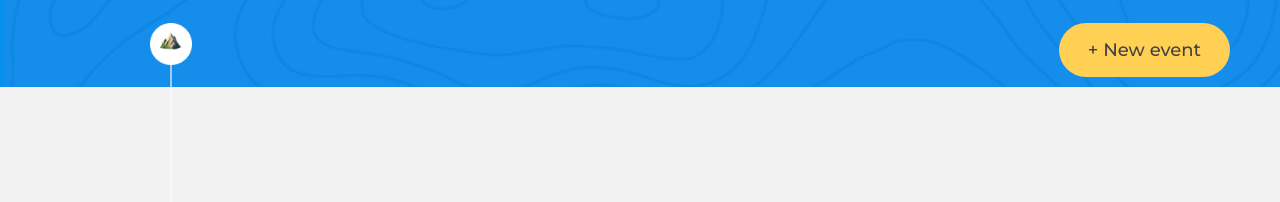
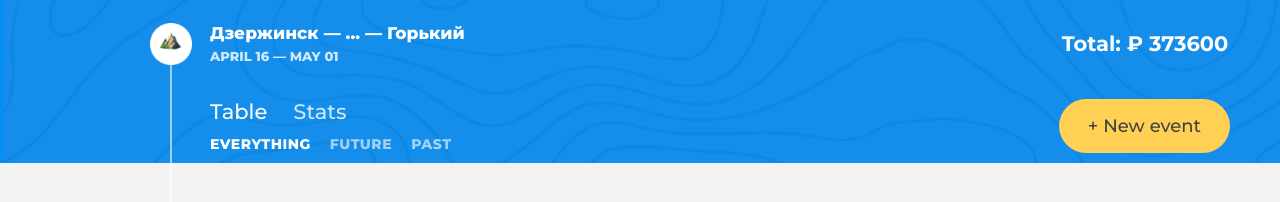
Before and after one commit to HungryOwl/83457-big-trip-11, a website built with webpack: page public/index.html in a window 1280 px wide. Built offline with nearby package versions, Linux system fonts and the light colour scheme.

Commit message:
Отрендерили TripMain

```diff
--- a/public/index.html
+++ b/public/index.html
@@ -14,13 +14,6 @@
     <header class="page-header">
       <div class="page-body__container  page-header__container">
         <img class="page-header__logo" src="img/logo.png" width="42" height="42" alt="Trip logo">
-
-        <div class="trip-main">
-          <!-- Маршрут и стоимость -->
-          <div class="trip-main__trip-controls  trip-controls"></div>
-
-          <button class="trip-main__event-add-btn  btn  btn--big  btn--yellow" type="button">New event</button>
-        </div>
       </div>
     </header>
     <main class="page-body__page-main  page-main">
--- a/src/components/menu.js
+++ b/src/components/menu.js
@@ -22,8 +22,7 @@ const getTabsTemplate = (tabs) => {
 
 const getMenuTemplate = (tabs) => {
   return (
-    ` <!-- Меню -->
-    <h2 class="visually-hidden">Switch trip view</h2>
+    `<h2 class="visually-hidden">Switch trip view</h2>
     ${getTabsTemplate(tabs)}`
   );
 };
--- a/src/components/trip-info-cost.js
+++ b/src/components/trip-info-cost.js
@@ -1,8 +1,7 @@
 import {createElement} from '../utils';
 
 const getTripInfoCost = (price) => (
-  `<!-- Стоимость поездки -->
-  <p class="trip-info__cost">
+  `<p class="trip-info__cost">
     Total:&nbsp;&#8381;&nbsp;<span class="trip-info__cost-value">${price}</span>
   </p>`
 );
--- a/src/components/trip-info.js
+++ b/src/components/trip-info.js
@@ -29,8 +29,7 @@ const getSequenceOfCities = (cities) => {
 
 const getTripInfoTemplate = ({cities, dates}) => {
   return (
-    `<!-- Информация о маршруте -->
-    <section class="trip-main__trip-info  trip-info">
+    `<section class="trip-main__trip-info  trip-info">
       <div class="trip-info__main">
         ${getSequenceOfCities(cities)}
         ${getDatesFromTo(dates)}
--- a/src/components/trip-main.js
+++ b/src/components/trip-main.js
@@ -1,17 +1,7 @@
 import {createElement} from '../utils.js';
 
-const getNewEventBtnTemplate = () => {
-  return (
-    `<button class="trip-main__event-add-btn  btn  btn--big  btn--yellow" type="button">New event</button>`
-  );
-};
-
-const getTripMainTemplate = () => {
-  return (
-    `<div class="trip-main">${getNewEventBtnTemplate}</div>`
-  );
-};
-
+const getNewEventBtnTemplate = () => `<button class="trip-main__event-add-btn  btn  btn--big  btn--yellow" type="button">New event</button>`;
+const getTripMainTemplate = () => `<div class="trip-main">${getNewEventBtnTemplate()}</div>`;
 
 export default class TripMain {
   constructor() {
--- a/src/components/trip-point.js
+++ b/src/components/trip-point.js
@@ -25,7 +25,7 @@ const getCheckedOffersTemplate = (offers) => {
   );
 };
 
-const getTripPointTemplate = (point) => {
+export const getTripPointTemplate = (point) => {
   const {type, price, destination, offers, preposition, date} = point;
   const eventTime = date.eventTime;
   const eventDuration = date.eventDuration;
@@ -59,7 +59,7 @@ const getTripPointTemplate = (point) => {
    `;
 };
 
-export default class TripPoint {
+export class TripPoint {
   constructor(point) {
     this._point = point;
 
--- a/src/main.js
+++ b/src/main.js
@@ -1,13 +1,15 @@
-import * as utils from './utils';
+import {getContainerClasses, renderTemplate, RenderPosition} from './utils';
 import {flipCoin} from './utils';
-import {getMenuTemplate} from './components/menu';
-import {getFiltersTemplate} from './components/filters';
-import {getTripInfoTemplate} from './components/trip-info';
-import {getTripInfoCost} from './components/trip-info-cost';
-import {getSortTemplate} from './components/sort-trip';
-import {getTripEditTemplate} from './components/edit-trip';
-import {getTripDaysTemplate} from './components/trip-days';
-import {getFullStatistics} from './components/statistics';
+import TripMain from './components/trip-main';
+import Navigation from './components/menu';
+import Filters from './components/filters';
+import TripControls from './components/trip-controls';
+import TripInfo from './components/trip-info';
+import TripInfoCost from './components/trip-info-cost';
+import Sort from './components/sort-trip';
+import EditTrip from './components/edit-trip';
+import TripDays from './components/trip-days';
+import Statistics from './components/statistics';
 import {points} from './mock/trip-point';
 import {dayGroups as dayGroupsArr} from './mock/trip-days';
 import {filters as filtersArr} from './mock/filters';
@@ -15,8 +17,9 @@ import {sortItems as sortItemsArr} from './mock/sort-trip';
 import {statNames} from './mock/statistics';
 import {fullCost} from './mock/trip-info-cost';
 import {tripInfo} from './mock/trip-info';
-import {tabs} from './mock/menu';
+import {tabs as tabsArr} from './mock/menu';
 
+let pointsArr = points.slice(1);
 let editPoint = points.slice(0, 1)[0];
 
 const pointRandomReset = (point) => {
@@ -34,35 +37,35 @@ const pointRandomReset = (point) => {
 
 editPoint = pointRandomReset(editPoint);
 
-const filters = filtersArr.slice();
 const sortItems = sortItemsArr.slice();
 const dayGroups = dayGroupsArr.slice();
 
-const mainClassNames = [`trip-main`, `trip-controls`];
-const secondaryClassNames = [`trip-info`, `trip-events`];
+const mainClassNames = [`page-header__container`];
 const elem = {};
 
-const renderTemplates = (...templates) => {
-  templates.forEach((template) => {
-    const {container} = template;
-    const {data} = template;
+getContainerClasses(mainClassNames, elem);
 
-    renderTemplate(container, template.render(data), template.place);
-  });
+const TripMainComponent = new TripMain();
+renderTemplate(elem[`page-header__container`], TripMainComponent.getElement(), RenderPosition.BEFOREEND);
+
+const renderTripMain = (mainComponent, info, cost, tabs, filters) => {
+  const tripInfoComponent = new TripInfo(info);
+  const tripInfoCostComponent = new TripInfoCost(cost);
+  const tripControlsComponent = new TripControls();
+  const navigationComponent = new Navigation(tabs);
+  const filtersComponent = new Filters(filters);
+
+
+  renderTemplate(tripControlsComponent.getElement(), navigationComponent.getElement(), RenderPosition.AFTERBEGIN);
+  renderTemplate(tripControlsComponent.getElement(), filtersComponent.getElement(), RenderPosition.BEFOREEND);
+  renderTemplate(mainComponent.getElement(), tripControlsComponent.getElement(), RenderPosition.AFTERBEGIN);
+
+  renderTemplate(mainComponent.getElement(), tripInfoComponent.getElement(), RenderPosition.AFTERBEGIN);
+  renderTemplate(tripInfoComponent.getElement(), tripInfoCostComponent.getElement(), RenderPosition.BEFOREEND);
 };
 
-utils.getContainerClasses(mainClassNames, elem);
-renderTemplates(
-    {container: elem[`trip-main`], render: getTripInfoTemplate, data: tripInfo, place: `afterBegin`},
-    {container: elem[`trip-controls`], render: getMenuTemplate, data: tabs},
-    {container: elem[`trip-controls`], render: getFiltersTemplate, data: filters}
-);
+const renderTripEvents = (TripEventsComponent, points) => {
 
-utils.getContainerClasses(secondaryClassNames, elem);
-renderTemplates(
-    {container: elem[`trip-info`], render: getTripInfoCost, data: fullCost},
-    {container: elem[`trip-events`], render: getSortTemplate, data: sortItems},
-    {container: elem[`trip-events`], render: getTripEditTemplate, data: editPoint},
-    {container: elem[`trip-events`], render: getTripDaysTemplate, data: dayGroups},
-    {container: elem[`trip-events`], render: getFullStatistics, data: statNames, place: `afterEnd`}
-);
+};
+
+renderTripMain(TripMainComponent, tripInfo, fullCost, tabsArr.slice(), filtersArr.slice());
--- a/src/utils.js
+++ b/src/utils.js
@@ -60,10 +60,27 @@ const getDateObj = (timestamp) => {
 };
 
 const createElement = (template) => {
+  let fragment = new DocumentFragment();
   const newElement = document.createElement(`div`);
   newElement.innerHTML = template;
 
-  return newElement.firstChild;
+  if (newElement.childNodes.length > 1) {
+    for (let i = 0; i < newElement.childNodes.length; i++) {
+      fragment.append(newElement.childNodes[i]);
+    }
+
+    return fragment;
+  } else {
+    return newElement.firstChild;
+  }
+
+  // for(let i=1; i<=3; i++) {
+  //   let li = document.createElement('li');
+  //   li.append(i);
+  //   fragment.append(li);
+  // }
+  //
+  // return fragment;
 };
 
 const RenderPosition = {
```
Also changed, not shown: src/components/filters.js (indentation only).
